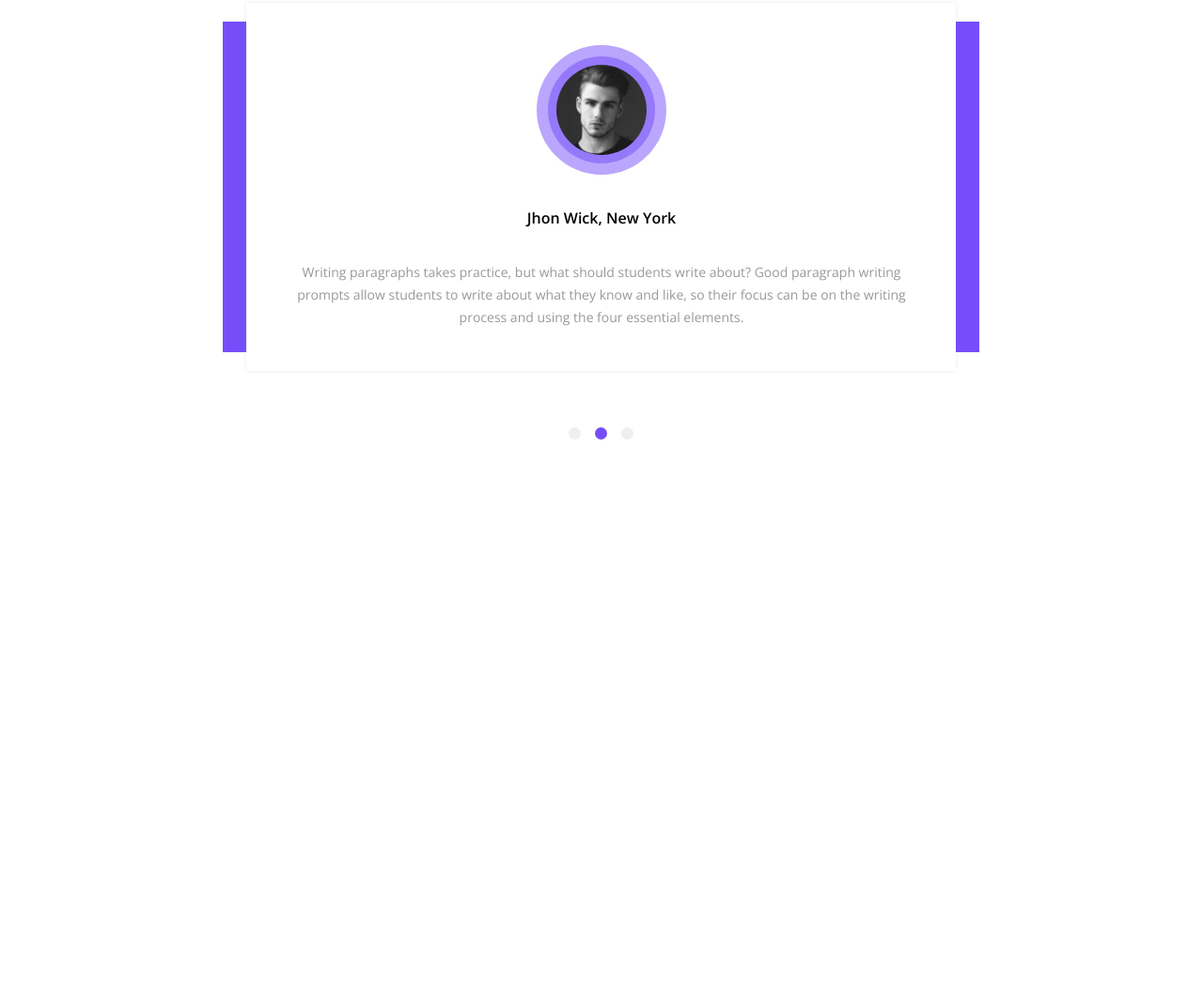
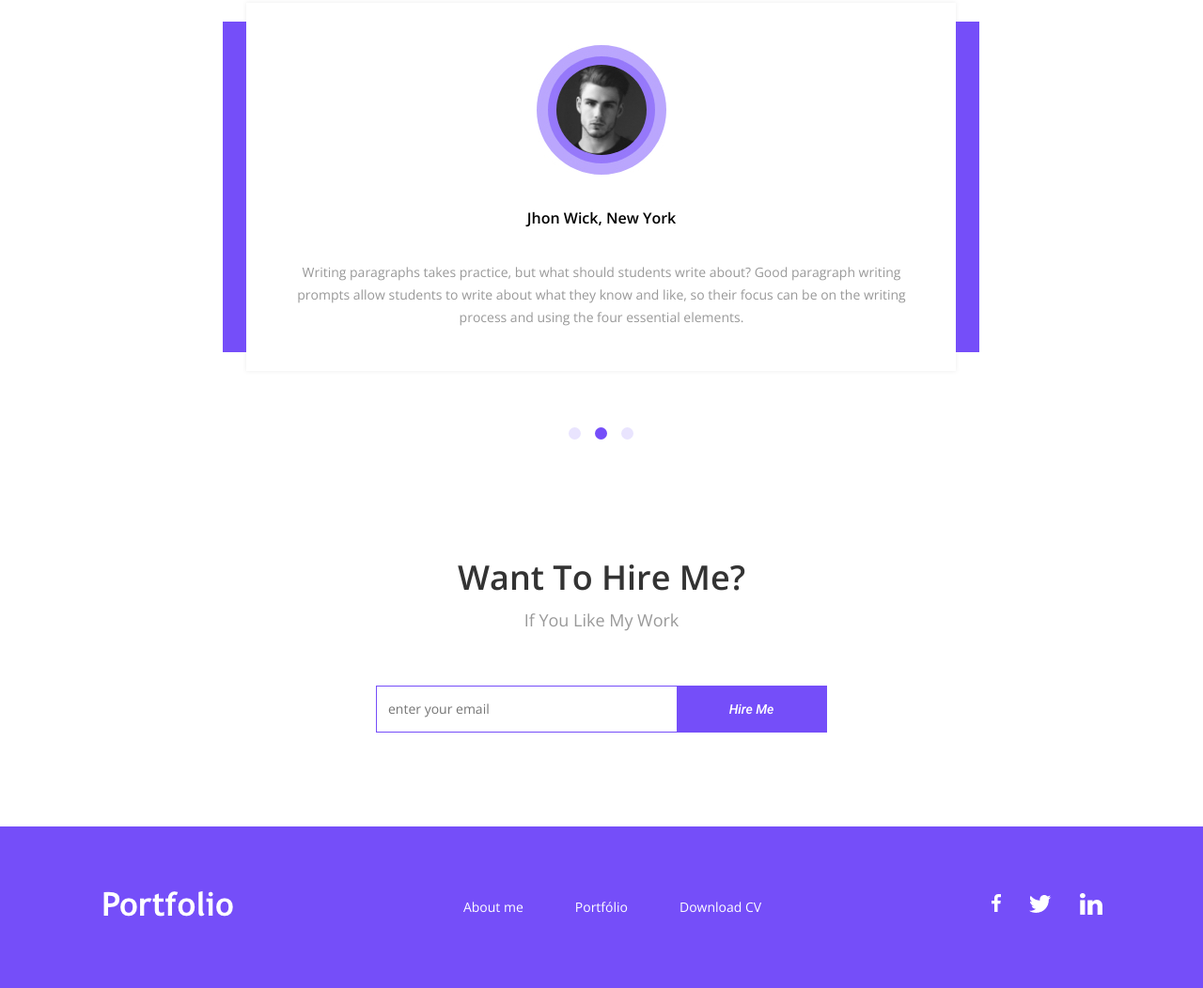
Before and after one commit to igorsantos97/INTERFACES, a plain HTML site: page index.html in a window 1280 px wide. Shown: the part 2919-3971 px from the top of the page at 94% size. Before the commit the page ends 3492 px from the top, so only its background shows below. Drawn offline with nearby package versions, Linux system fonts and the light colour scheme.

Commit message:
Finalizar sessão de contact e footer

```diff
--- a/css/scss/_geral.scss
+++ b/css/scss/_geral.scss
@@ -323,13 +323,15 @@ header {
         justify-content: center;
         display: flex;
     }
-    li + li {
-        margin-left: 15px;
+    li button {
+        background: #E9E4FE;
     }
     li.active button {
         background: $cor-primaria;
     }
-
+    li + li {
+        margin-left: 15px;
+    }
     button {
         border: none;
         border-radius: 50%;
@@ -337,3 +339,62 @@ header {
         width: 13px;
     }
 }
+
+
+.contact {
+    margin-bottom: 100px;
+    form {
+        display: flex;
+        justify-content: center;
+        > * {
+            height: 50px;
+        }
+        input {
+            border: solid 1px $cor-primaria;
+            border-right: none;
+            padding: 10px 12px;
+            width: 320px;
+            @include tipo-1(14);
+        }
+        button {
+            background: $cor-primaria;
+            border: solid 1px $cor-primaria;
+            border-left: none;
+            color: $cor-secundaria;
+            font-style: italic;
+            width: 160px;
+            @include tipo-2(14);
+        }
+    }
+}
+
+footer {
+    background: $cor-primaria;
+    box-shadow: -100px 0 0 $cor-primaria,
+                100px 0 0 $cor-primaria;
+    padding: 55px 0;
+    .grid-12 {
+        align-items: center;
+        display: flex;
+        justify-content: space-between;
+    }
+    ul {
+        display: flex;
+    }
+    li {
+        align-items: center;
+        display: flex;
+        text-align: center;
+    }
+    ul:nth-child(2) li + li {
+        margin-left: 55px;
+    }
+    ul:nth-child(3) li + li {
+        margin-left: 30px;
+    }
+    a {
+        color: $cor-secundaria;
+        font-weight: 100;
+        @include tipo-1(14);
+    }
+}
--- a/index.html
+++ b/index.html
@@ -201,6 +201,46 @@
             </div>
         </div>
     </section>
+
+    <section class="contact">
+        <div class="container">
+            <div class="grid-12">
+                <h2 class="title">Want To Hire Me?</h2>
+                <h3 class="sub-title">If You Like My Work</h3>
+
+                <form>
+                    <input type="email" placeholder="enter your email">
+                    <button type="submit">Hire Me</button>
+                </form>
+            </div>
+        </div>
+    </section>
+
+    <footer>
+        <div class="container">
+            <div class="grid-12">
+                <a href="./index.html"><img src="./img/logo.png" alt="Icone do logo"></a>
+
+                <ul>
+                    <li><a href="#">About me</a></li>
+                    <li><a href="#">Portfólio</a></li>
+                    <li><a href="#">Download CV</a></li>
+                </ul>
+
+                <ul>
+                    <li>
+                        <a href="#"><img src="./img/icon/facebook-footer.png" alt="icone do facebook"></a>
+                    </li>
+                    <li>
+                        <a href="#"><img src="./img/icon/twitter-footer.png" alt="icone do twitter"></a>
+                    </li>
+                    <li>
+                        <a href="#"><img src="./img/icon/linkedin-footer.png" alt="icone do linkedin"></a>
+                    </li>
+                </ul>
+            </div>
+        </div>
+    </footer>
 </body>
 
 </html>
```
Also changed, not shown: css/style.css, img/icon/linkedin-footer.png (renamed from img/icon/likedin-footer.png).
